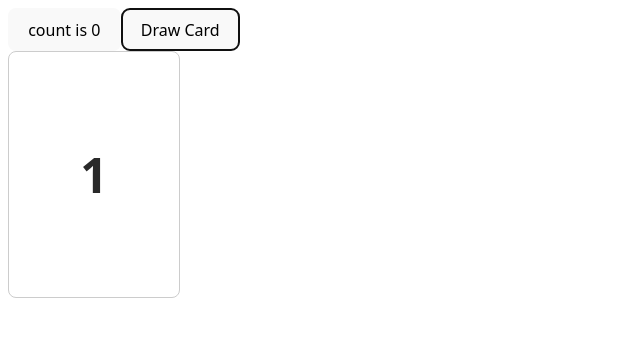
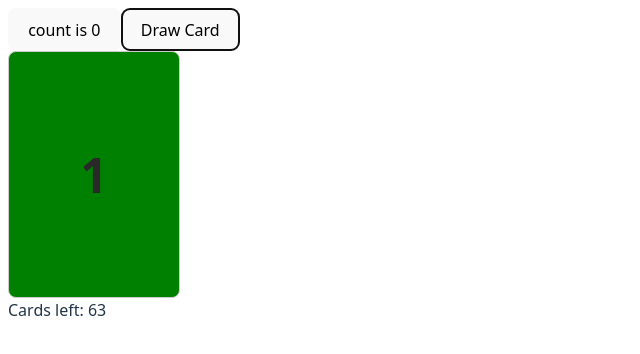
Before and after one commit to Dan-OH/stak-game, a React (Vite) app: page / in a window 1280 px wide. Both pictures are taken after a click on the button "Draw Card". Shown: the top 354 px of the page, without its empty margins (0-640 px from the left). Built offline with nearby package versions, Linux system fonts and the light colour scheme.

Commit message:
add deck with colors

```diff
--- a/src/App.jsx
+++ b/src/App.jsx
@@ -5,14 +5,55 @@ import Card from './Card';
 function App() {
   const [count, setCount] = useState(0);
   const [cardsHand, setCardsHand] = useState([]);
+  const [deck, setDeck] = useState(createDeck());
+
+  //colored cards
+  function createDeck() {
+    const baseCards = [
+      '1',
+      '2',
+      '3',
+      '4',
+      '5',
+      '6',
+      '7',
+      '8',
+      '9',
+      '+2',
+      'Block',
+      'STAK',
+      'Plus',
+    ];
+    const colors = ['Green', 'Red', 'Blue', 'Yellow'];
+
+    let deck = [];
+
+    for (const color of colors) {
+      for (const card of baseCards) {
+        deck.push({ type: card, color });
+      }
+    }
+
+    //special cards
+    deck.push({ type: 'Blank STAK' }, { type: 'Blank STAK' });
+    deck.push({ type: 'Inverted STAK' }, { type: 'Inverted STAK' });
+    deck.push({ type: 'Star' }, { type: 'Star' });
+    deck.push({ type: 'Super STAK' }, { type: 'Super STAK' });
+    deck.push(
+      { type: 'Color Wheel' },
+      { type: 'Color Wheel' },
+      { type: 'Color Wheel' },
+      { type: 'Color Wheel' }
+    );
+
+    return deck;
+  }
 
   const drawCard = () => {
-    setCardsHand((prevCards) => [
-      ...prevCards,
-      <Card key={prevCards.length} type="1" />,
-    ]);
-
-    console.log(cardsHand);
+    if (deck.length === 0) return;
+    const topCard = deck[0];
+    setCardsHand((prev) => [...prev, topCard]);
+    setDeck((prevDeck) => prevDeck.slice(1));
   };
 
   return (
@@ -23,7 +64,13 @@ function App() {
 
       <button onClick={drawCard}>Draw Card</button>
 
-      <div className="cards-hand">{cardsHand}</div>
+      <div className="cards-hand">
+        {cardsHand.map((card, index) => (
+          <Card key={index} type={card.type} color={card.color} />
+        ))}
+      </div>
+
+      <div>Cards left: {deck.length}</div>
     </>
   );
 }
--- a/src/Card.jsx
+++ b/src/Card.jsx
@@ -1,7 +1,12 @@
-function Card({ type }) {
+function Card({ type, color }) {
   return (
-    <div className="card">
-      <h2 className="card-type">{type}</h2>
+    <div
+      className="card"
+      style={{
+        backgroundColor: color ? color.toLowerCase() : 'lightgray',
+      }}
+    >
+      <h2 className="card-type">{color ? `${type}` : type}</h2>
     </div>
   );
 }
```
